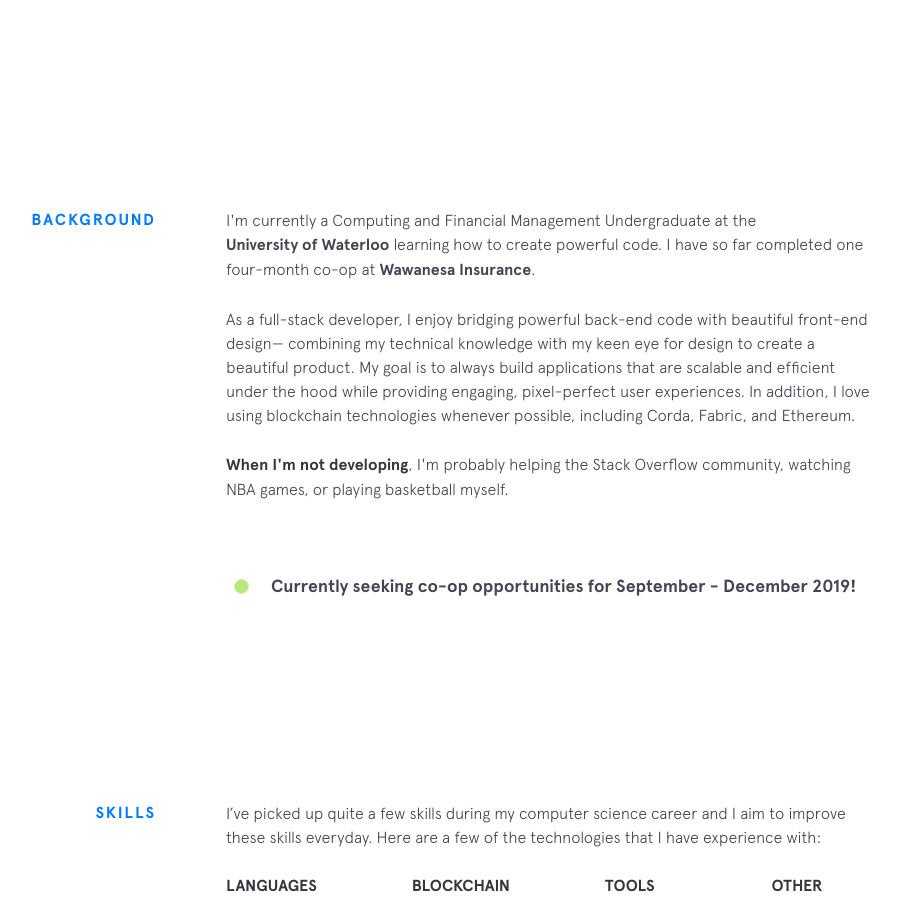
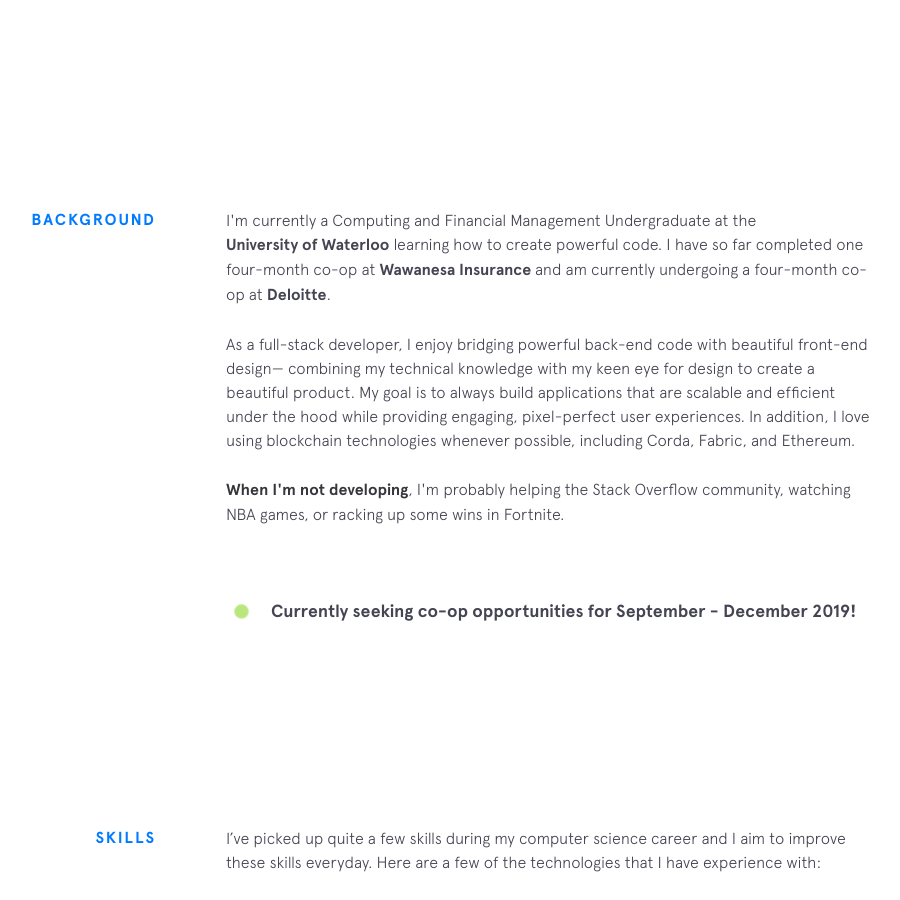
Before and after one commit to PronoyC/pronoyc.github.io, a Jekyll site: the page built from index.html, in a window 1280 px wide and 900 px high, scrolled down 792 px. Shown: the whole window, without its empty margins (224-1124 px from the left). Built offline with Jekyll 4.4.1, drawn with Linux system fonts in a browser that asks for light colours; nearby versions of some CDN libraries.

Commit message:
Update background.html

```diff
--- a/_includes/background.html
+++ b/_includes/background.html
@@ -4,7 +4,8 @@
     <p>
       I'm currently a Computing and Financial Management Undergraduate at the
       <a class="underline-link" href="https://uwaterloo.ca/" target="_blank" rel="noopener">University of Waterloo</a> learning how to create powerful code. I have so far completed one four-month co-op at
-      <a class="underline-link" href="https://www.wawanesa.com/canada/" target="_blank" rel="noopener">Wawanesa Insurance</a>.
+      <a class="underline-link" href="https://www.wawanesa.com/canada/" target="_blank" rel="noopener">Wawanesa Insurance</a> and am currently undergoing a four-month co-op at
+      <a class="underline-link" href="https://www2.deloitte.com/ca/en.html" target="_blank" rel="noopener">Deloitte</a>.
     </p>
 
     <p>
@@ -14,7 +15,7 @@
     </p>
 
     <p>
-      <strong>When I'm not developing</strong>, I'm probably helping the Stack Overflow community, watching NBA games, or playing basketball myself.
+      <strong>When I'm not developing</strong>, I'm probably helping the Stack Overflow community, watching NBA games, or racking up some wins in Fortnite.
     </p>
 
     {% include employment-status.html %}
```
